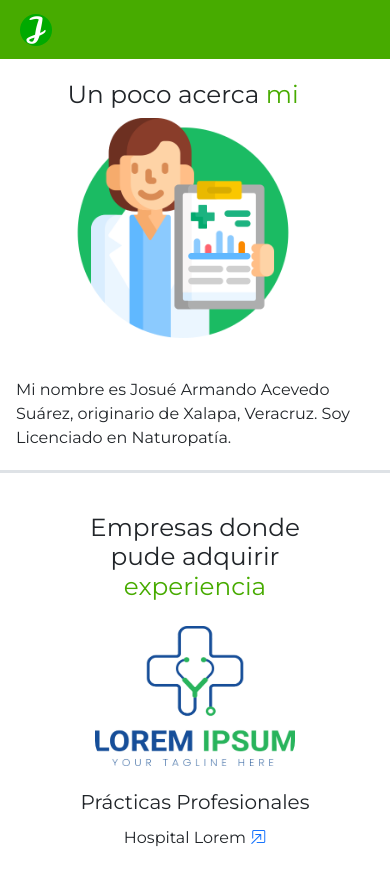
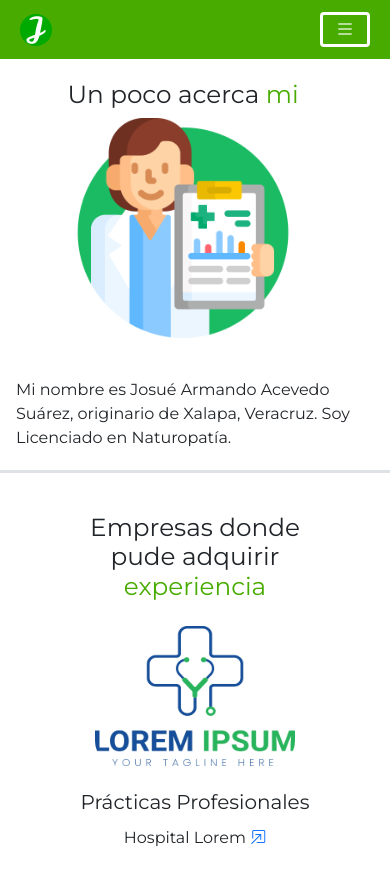
Before and after one commit to JosueAcevedo99/naturopatia, a plain HTML site: page index.html in a window 390 px wide. Shown: the top 869 px of the page. Drawn offline with nearby package versions, Linux system fonts and the light colour scheme.

Commit message:
commit 4

```diff
--- a/index.html
+++ b/index.html
@@ -33,9 +33,9 @@
           <img src="./img/2favicon-32x32.png" alt="icon"></img>
         </span>
       </a>
-      <button class="navbar-toggler" type="button" data-bs-toggle="collapse" data-bs-target="#navbarSupportedContent"
+      <button class="border-3 border-white navbar-toggler" type="button" data-bs-toggle="collapse" data-bs-target="#navbarSupportedContent"
         aria-controls="navbarSupportedContent" aria-expanded="false" aria-label="Toggle navigation">
-        <span class="navbar-toggler-icon"></span>
+        <i class="text-white bi bi-list"></i>
       </button>
 
       <div class="collapse navbar-collapse align-items-center" id="navbarSupportedContent">
```
